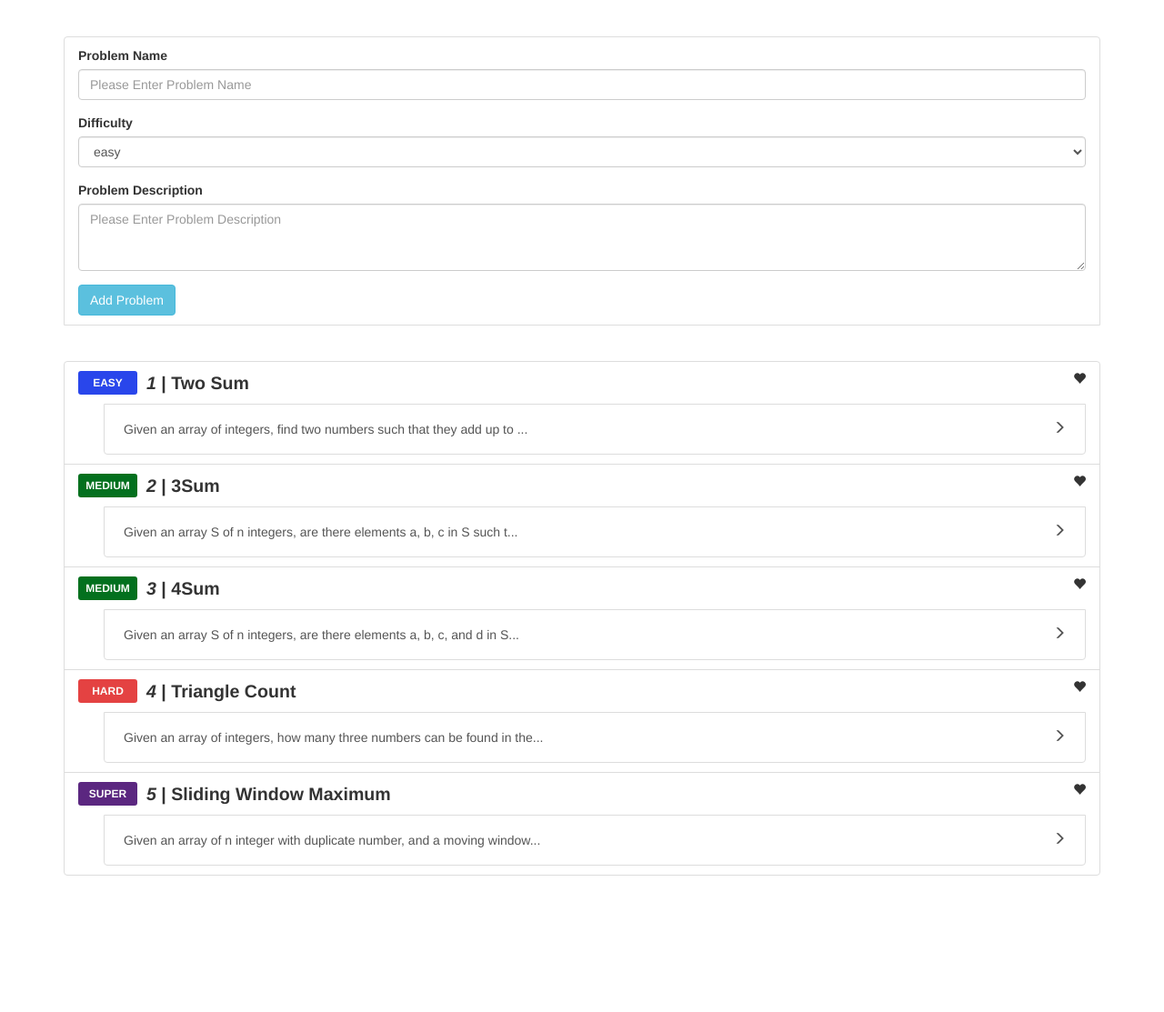
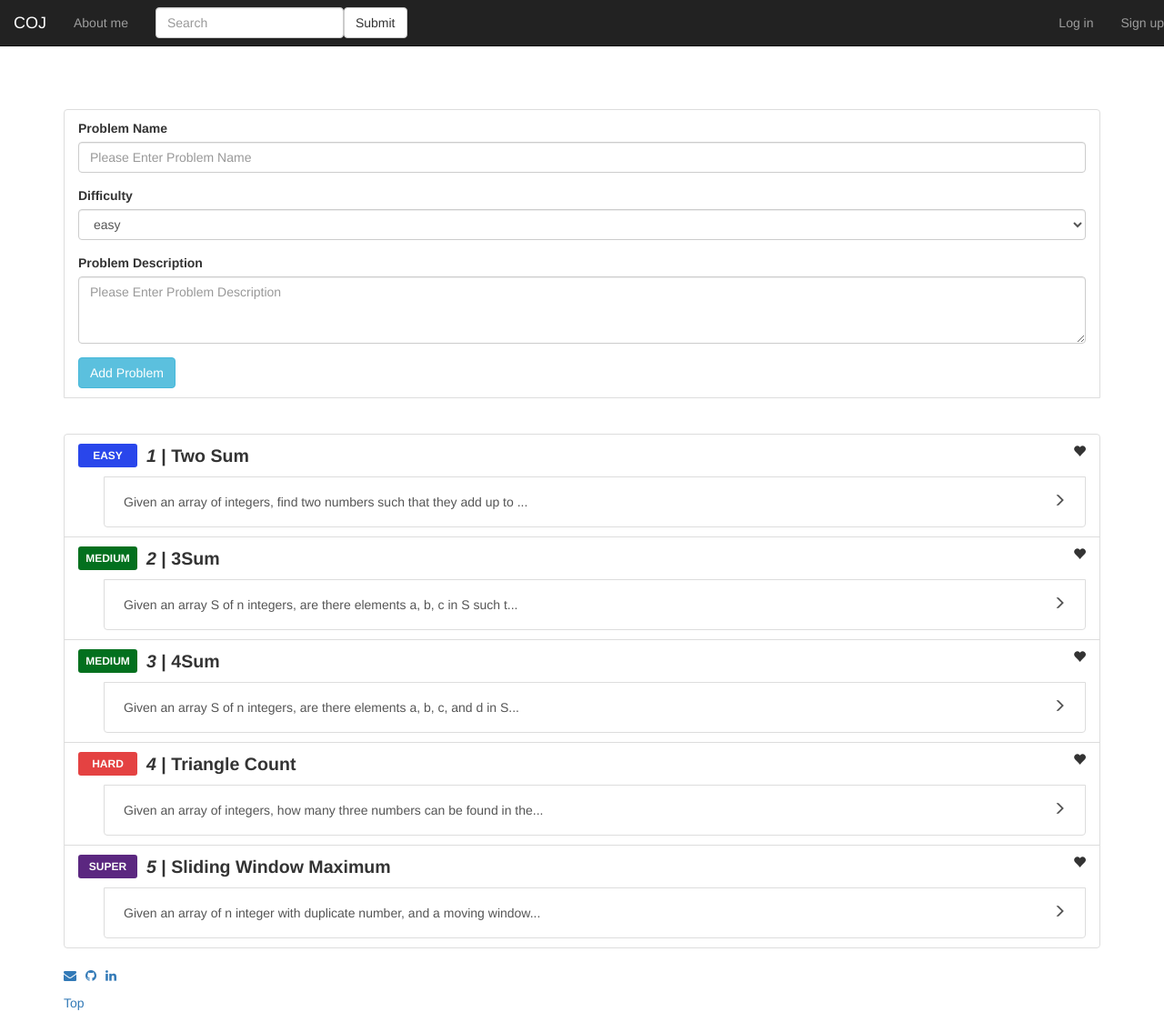
Before and after one commit to WeiChienHsu/COJ_project, an Angular app in the folder oj-client/: page /problems in a window 1280 px wide. Shown: the whole page at 91% size. Before the commit the page ends 983 px from the top, so only its background shows below. Built offline with nearby package versions, Linux system fonts and the light colour scheme.

Commit message:
:construction: add footer

```diff
--- a/oj-client/package.json
+++ b/oj-client/package.json
@@ -23,6 +23,7 @@
     "@angular/router": "^5.0.0",
     "bootstrap": "^3.3.7",
     "core-js": "^2.4.1",
+    "font-awesome": "^4.7.0",
     "jquery": "^3.2.1",
     "rxjs": "^5.5.2",
     "zone.js": "^0.8.14"
--- a/oj-client/src/app/app.component.html
+++ b/oj-client/src/app/app.component.html
@@ -1,2 +1,8 @@
 <!--The content below is only a placeholder and can be replaced.-->
+<app-navbar></app-navbar>
+<br/>
+<br/>
+<br/>
+<br/>
 <router-outlet></router-outlet>
+<app-footer></app-footer>
--- a/oj-client/src/app/app.module.ts
+++ b/oj-client/src/app/app.module.ts
@@ -8,6 +8,8 @@ import { AppComponent } from './app.component';
 import { ProblemListComponent } from './components/problem-list/problem-list.component';
 import { ProblemDetailComponent } from './components/problem-detail/problem-detail.component';
 import { NewProblemComponent } from './components/new-problem/new-problem.component';
+import { NavbarComponent } from './components/navbar/navbar.component';
+import { FooterComponent } from './components/footer/footer.component';
 
 
 @NgModule({
@@ -16,7 +18,9 @@ import { NewProblemComponent } from './components/new-problem/new-problem.compon
     ProblemListComponent,
     ProblemDetailComponent,
     SummaryPipe,
-    NewProblemComponent
+    NewProblemComponent,
+    NavbarComponent,
+    FooterComponent
   ],
   imports: [
     BrowserModule,
--- /dev/null
+++ b/oj-client/src/app/components/footer/footer.component.html
@@ -0,0 +1,10 @@
+<div class="container">
+  <div class="social-icons">
+   <ul class="list-inline">
+     <li><a href="mailto:weichien711@gmail.com?Subject=Visiter from your website" target="_blank"  ><i class="fa fa-envelope"></i></a></li>
+     <li><a href="https://github.com/WeiChienHsu" target="_blank"><i class="fa fa-github" ></i></a></li>
+     <li><a href="https://www.linkedin.com/in/weichien-hsu/" target="_blank"><i class="fa fa-linkedin"></i></a></li>
+   </ul>
+   <span><a href="#">Top</a></span>
+ </div> <!-- /.social-icons -->
+</div>
--- /dev/null
+++ b/oj-client/src/app/components/footer/footer.component.ts
@@ -0,0 +1,15 @@
+import { Component, OnInit } from '@angular/core';
+
+@Component({
+  selector: 'app-footer',
+  templateUrl: './footer.component.html',
+  styleUrls: ['./footer.component.css']
+})
+export class FooterComponent implements OnInit {
+
+  constructor() { }
+
+  ngOnInit() {
+  }
+
+}
--- /dev/null
+++ b/oj-client/src/app/components/navbar/navbar.component.html
@@ -0,0 +1,31 @@
+<div class="container ">
+  <nav class="navbar navbar-inverse navbar-fixed-top">
+      <div class="navbar-header">
+        <button type="button" class="navbar-toggle collapsed" data-toggle="collapse" data-target="#bs-example-navbar-collapse-2" aria-expanded="false">
+          <span class="sr-only">Toggle navigation</span>
+          <span class="icon-bar"></span>
+          <span class="icon-bar"></span>
+          <span class="icon-bar"></span>
+        </button>
+        <!-- make a hamburger botton -->
+        <a href="#" class="navbar-brand">COJ</a>
+      </div>
+     <div class="collapse navbar-collapse" id="bs-example-navbar-collapse-2">
+     <!-- Hide the part included in collapse -->
+       <ul class="nav navbar-nav">
+         <li><a href="">About me</a></li>
+       </ul>
+       <form class="navbar-form navbar-left" role="search">
+          <div class="form-group">
+            <input type="text" class="form-control" placeholder="Search">
+          </div>
+          <button type="submit" class="btn btn-default">Submit</button>
+        </form>
+       <ul class="nav navbar-nav navbar-right">
+          <li> <a href="">Log in</a></li>
+          <li> <a href="">Sign up</a> </li>
+       </ul>
+
+    </div>
+    </nav>
+  </div>
--- /dev/null
+++ b/oj-client/src/app/components/navbar/navbar.component.ts
@@ -0,0 +1,15 @@
+import { Component, OnInit } from '@angular/core';
+
+@Component({
+  selector: 'app-navbar',
+  templateUrl: './navbar.component.html',
+  styleUrls: ['./navbar.component.css']
+})
+export class NavbarComponent implements OnInit {
+
+  constructor() { }
+
+  ngOnInit() {
+  }
+
+}
```
Also changed, not shown: oj-client/.angular-cli.json, oj-client/src/app/components/footer/footer.component.css (added), oj-client/src/app/components/navbar/navbar.component.css (added), 2 other files (tests, documents, lock files or other folders).
